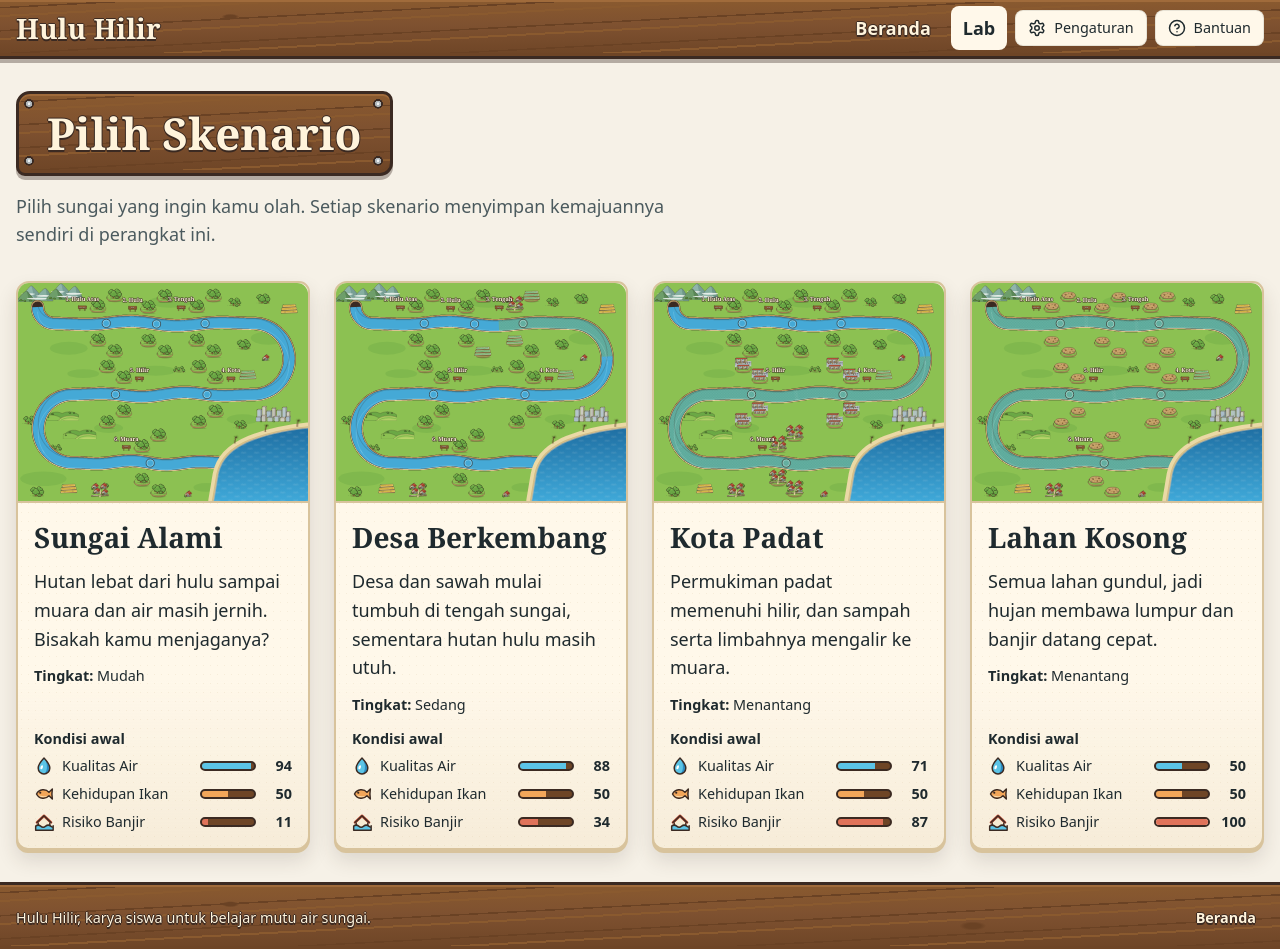
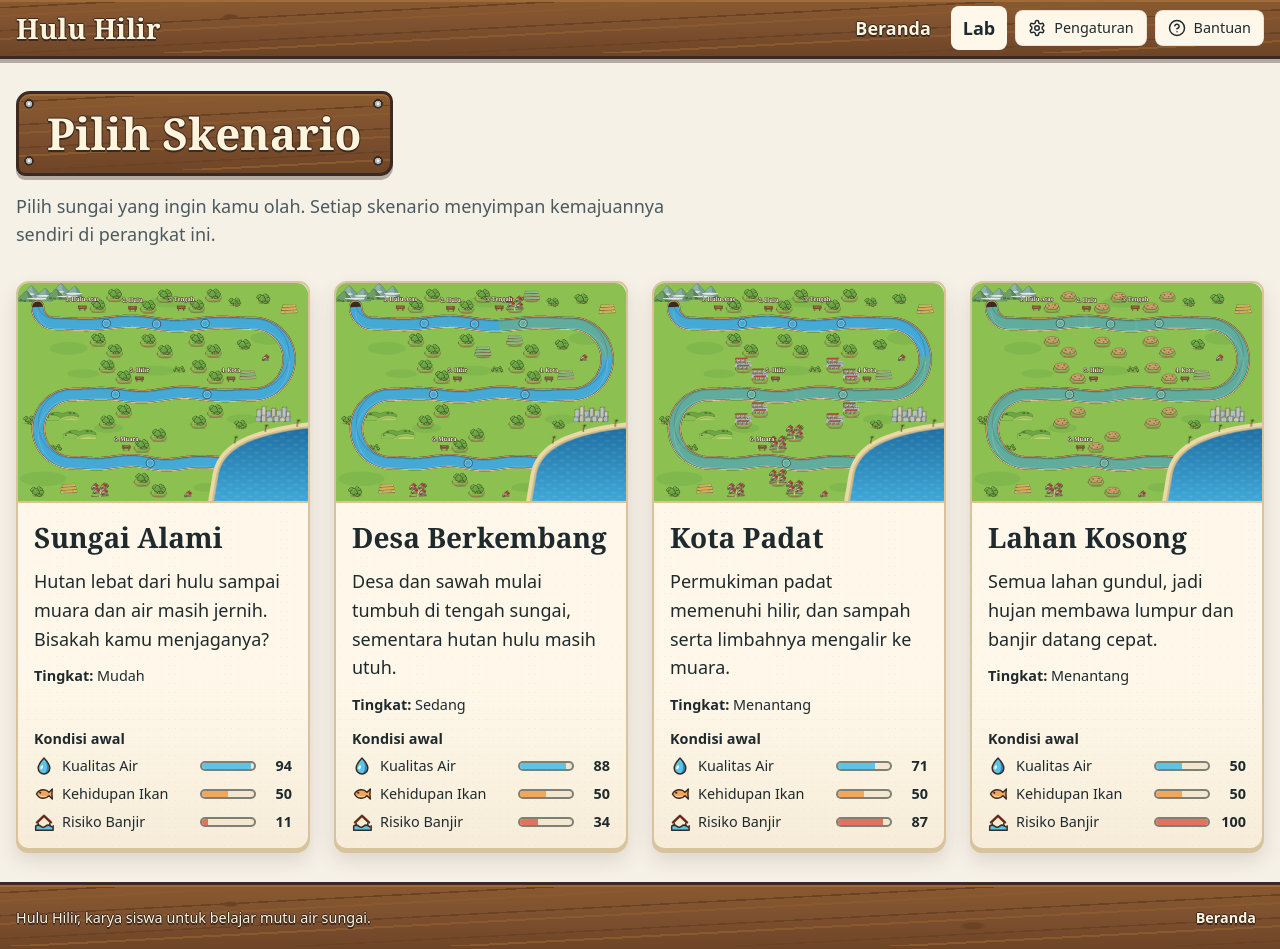
Before and after one commit to benditandayusaputra/hulu_hilir, a SvelteKit app: page /lab in a window 1280 px wide. Built offline with nearby package versions, Linux system fonts and the light colour scheme.

Commit message:
:lipstick: Perjelas lintasan meter mini kartu skenario di tema gelap

```diff
--- a/src/routes/lab/+page.svelte
+++ b/src/routes/lab/+page.svelte
@@ -186,8 +186,8 @@
 		width: 3.5rem;
 		height: 0.625rem;
 		overflow: hidden;
-		background: var(--color-wood-dark);
-		border: 2px solid var(--color-outline);
+		background: var(--color-surface-2);
+		border: 2px solid color-mix(in oklab, var(--color-ink) 55%, transparent);
 		border-radius: 9999px;
 	}
 
```
